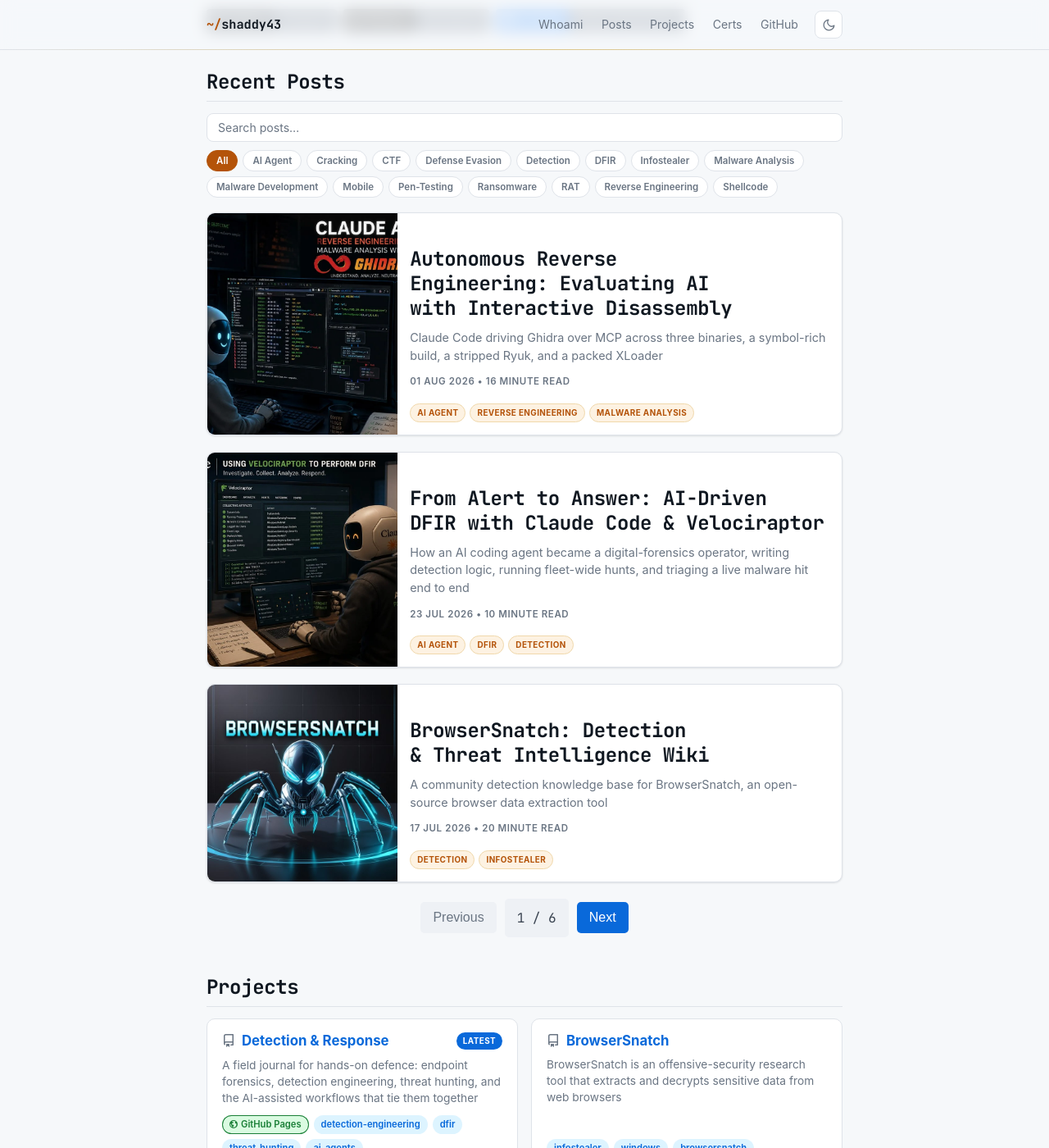
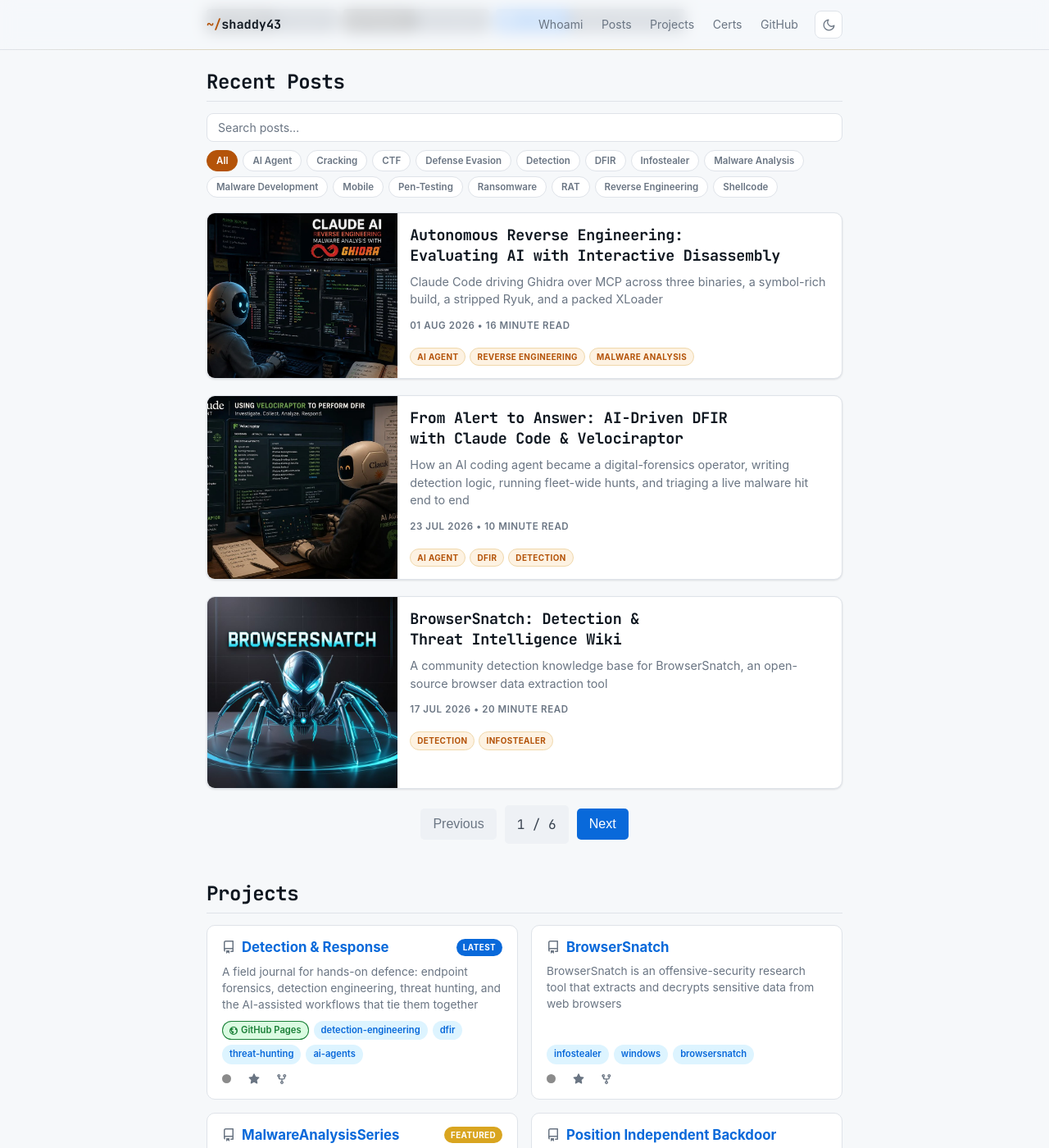
Before and after one commit to shaddy43/shaddy43.github.io, a Jekyll site: the page built from index.html, in a window 1280 px wide and 1400 px high, scrolled down 687 px. Shown: the whole window at 82% size. Built offline with Jekyll 4.4.1, drawn with Linux system fonts in a browser that asks for light colours; comment, search, counter and statistics services are not loaded.

Commit message:
Shrink card titles so post cards stop running tall
Two things were padding the cards. The title was 1.5em in a monospace display
face, wide enough that longer titles wrapped to three lines; it drops to 1.15em,
close to the Malware Analysis Series card title. And .card-title only set
margin-bottom, so it inherited margin-top: 26px from the base h3 rule and put
that much dead space at the top of every card. A card title is a link label,
not a section heading, so it now sets its own margins.

Post cards go from 272px to 203px, a quarter shorter, with every title on two
lines instead of three.

Co-Authored-By: Claude Opus 4.8 <noreply@anthropic.com>
Claude-Session: https://claude.ai/code/session_01JvMy2dHoWMpcVqqNusTCLj

```diff
--- a/assets/css/custom.css
+++ b/assets/css/custom.css
@@ -133,9 +133,14 @@ a:hover {
     flex-grow: 1;
 }
 
+/* A card title is a link label, not a section heading, so it drops the h3
+   top margin that would otherwise pad the top of every card. The display face
+   is monospace and therefore wide: at the old 1.5em long titles ran to three
+   lines and drove the card height. */
 .card-title {
-    font-size: 1.5em;
-    margin-bottom: 10px;
+    font-size: 1.15em;
+    line-height: 1.35;
+    margin: 0 0 8px;
     color: var(--heading);
 }
 
```
